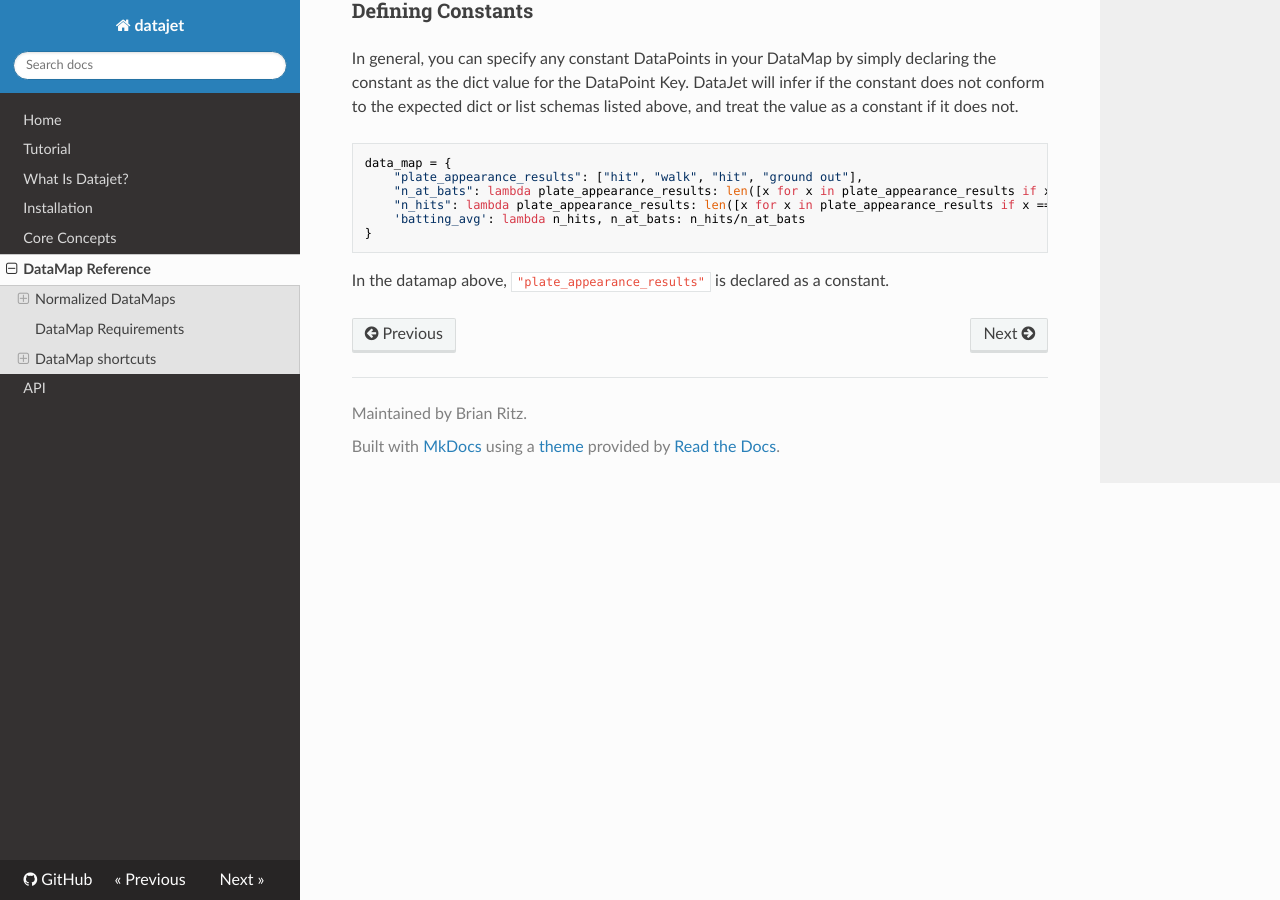
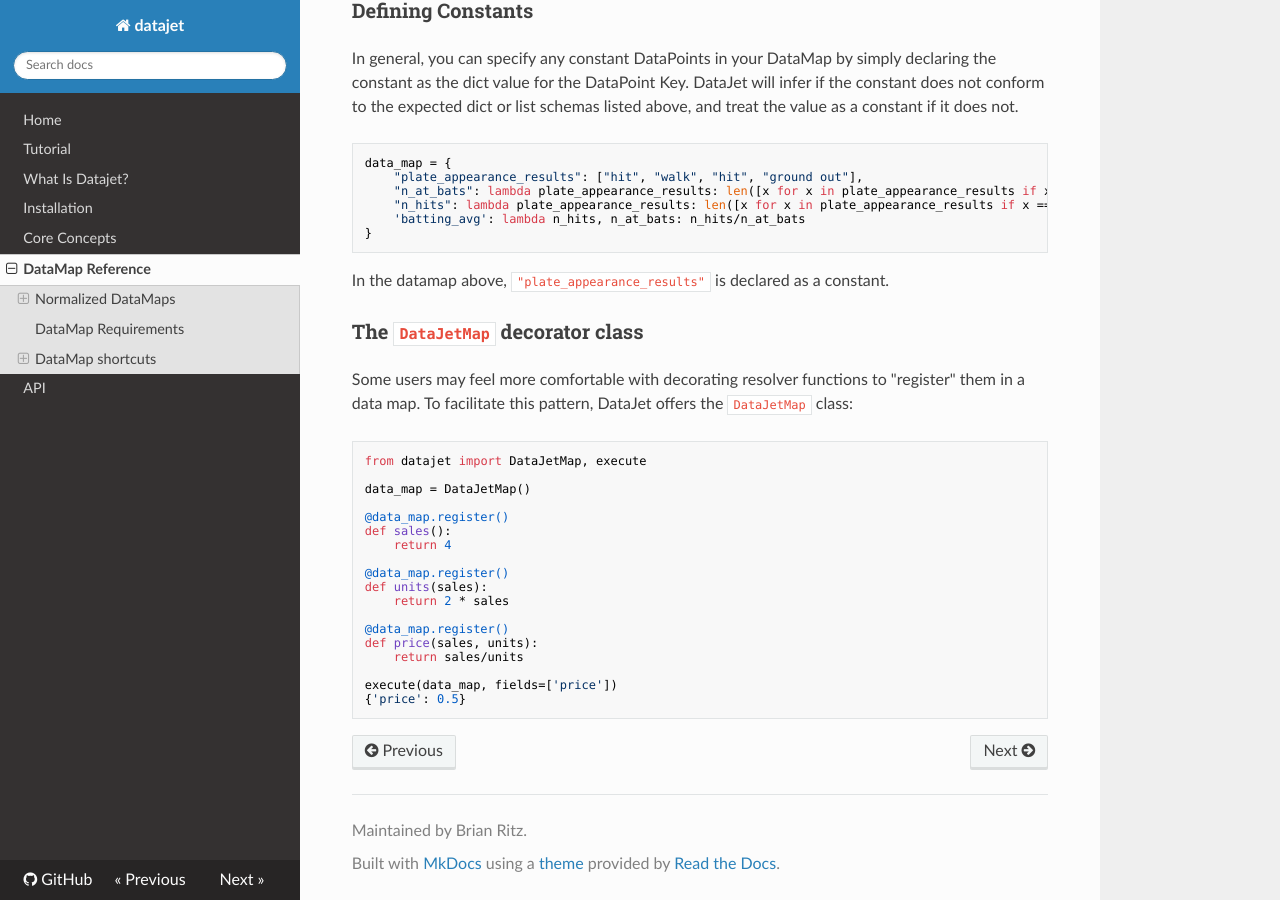
Before and after one commit to bmritz/datajet, an MkDocs documentation site: the page built from docs/datamap-reference.md, in a window 1280 px wide and 900 px high, scrolled down 2441 px. Built offline with MkDocs 1.6.1, drawn with Linux system fonts in a browser that asks for light colours; nearby versions of some CDN libraries.

Commit message:
add to documentation

````diff
--- a/docs/datamap-reference.md
+++ b/docs/datamap-reference.md
@@ -84,3 +84,29 @@ data_map = {
 }
 ```
 In the datamap above, `"plate_appearance_results"` is declared as a constant.
+
+
+
+### The `DataJetMap` decorator class
+Some users may feel more comfortable with decorating resolver functions to "register" them in a data map. To facilitate this pattern, DataJet offers the `DataJetMap` class:
+
+```python
+from datajet import DataJetMap, execute
+
+data_map = DataJetMap()
+
+@data_map.register()
+def sales():
+    return 4
+
+@data_map.register()
+def units(sales):
+    return 2 * sales
+
+@data_map.register()
+def price(sales, units):
+    return sales/units
+
+execute(data_map, fields=['price'])
+{'price': 0.5}
+```
````
Also changed, not shown: docs/api.md (+6 -0 lines).
